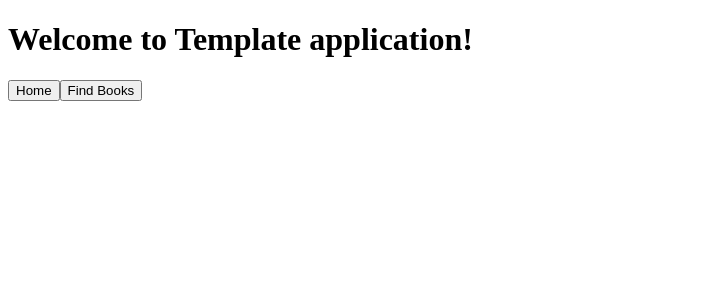
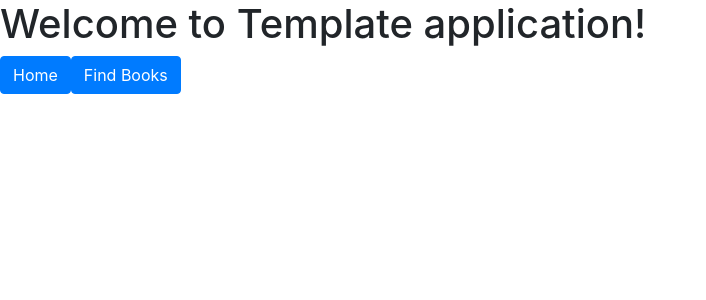
Before and after one commit to qcpi069/angular4-template-app, an Angular app: page / in a window 1280 px wide. Shown: the top 300 px of the page, without its empty margins (0-706 px from the left). Built offline with nearby package versions, Linux system fonts and the light colour scheme.

Commit message:
Adds Bootstrap to global style

```diff
--- a/package.json
+++ b/package.json
@@ -21,6 +21,7 @@
     "@angular/platform-browser": "^5.2.0",
     "@angular/platform-browser-dynamic": "^5.2.0",
     "@angular/router": "^5.2.0",
+    "bootstrap": "^4.0.0",
     "core-js": "^2.4.1",
     "rxjs": "^5.5.6",
     "zone.js": "^0.8.19"
--- a/src/styles.css
+++ b/src/styles.css
@@ -1 +1,2 @@
 /* You can add global styles to this file, and also import other style files */
+@import '~bootstrap/dist/css/bootstrap.css'
```
Also changed, not shown: 1 other file (tests, documents, lock files or other folders).
